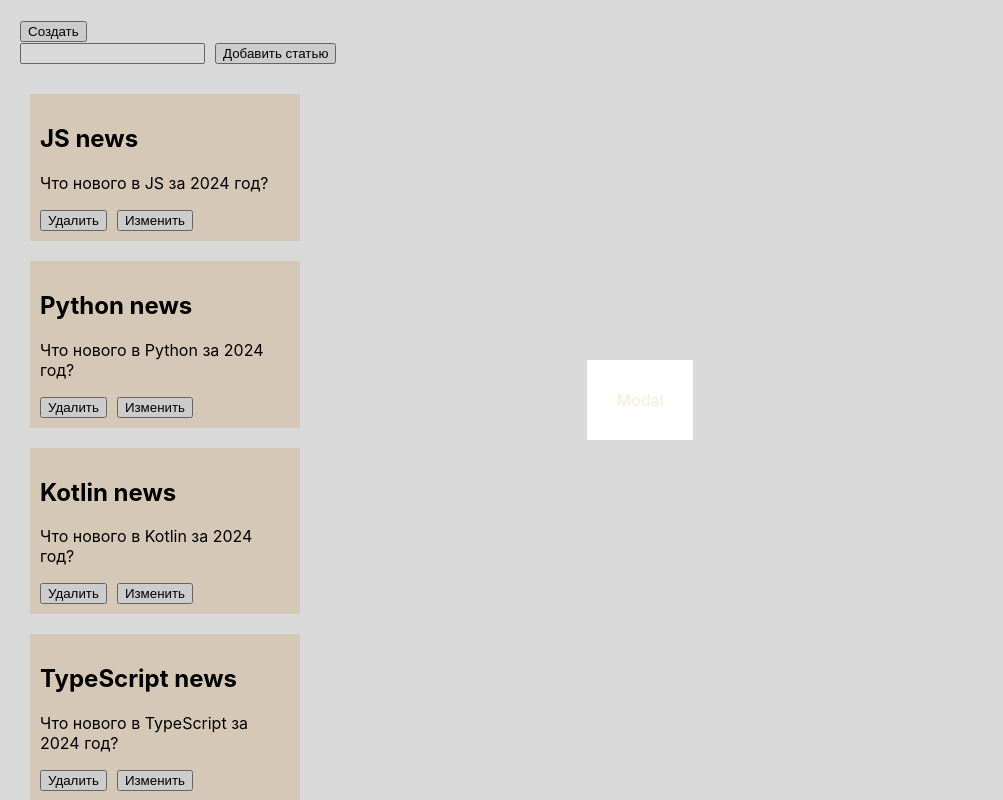
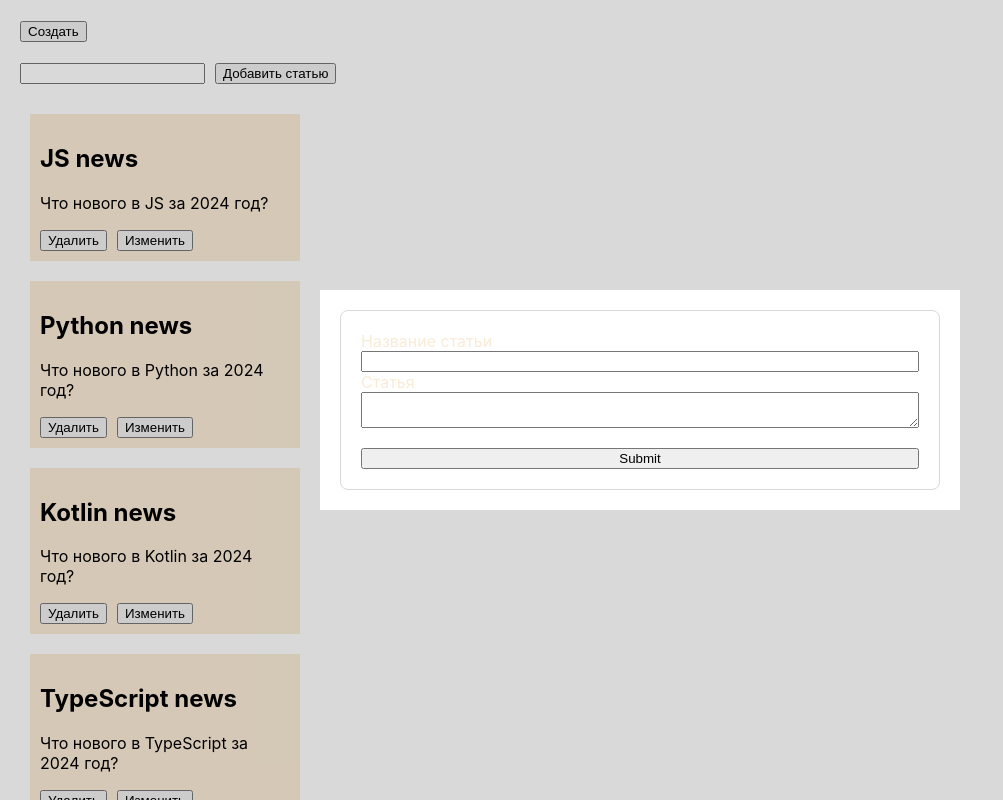
Before and after one commit to MonaMag/react-rtk-query, a React (Create React App) app: page / in a window 1280 px wide. Both pictures are taken after a click on the button "Создать". Shown: the top 800 px of the page, without its empty margins (0-1003 px from the left). Built offline with nearby package versions, Linux system fonts and the light colour scheme; data requests are answered from the project's data file.

Commit message:
form for create article added

```diff
--- a/db.json
+++ b/db.json
@@ -3,47 +3,173 @@
     {
       "id": 1,
       "title": "JS news",
-      "subtitle": "Что нового в JS за 2024 год?"
+      "subtitle": "Что нового в JS за 2024 год?",
+      "paragraph": "Сейчас в Интернете используется довольно много различных технологий. Данная статья посвящена описанию основных особенностей, преимуществ и недостатков популярных технологий JavaScript/Java, HTML, CSS.",
+      "createdArticle": "5.03.2024",
+      "comments": [
+        {
+          "text": "Спасибо за полезную статью",
+          "userId": "1",
+          "date": "06.03.2024"
+        },
+        {
+          "text": "Было позновательно",
+          "userId": "2",
+          "date": "07.03.2024"
+        }
+      ]
     },
     {
       "id": 2,
       "title": "Python news",
-      "subtitle": "Что нового в Python за 2024 год?"
+      "subtitle": "Что нового в Python за 2024 год?",
+      "paragraph": "Сейчас в Интернете используется довольно много различных технологий. Данная статья посвящена описанию основных особенностей, преимуществ и недостатков популярных технологий",
+      "createdArticle": "5.03.2024",
+      "comments": [
+        {
+          "text": "Спасибо за полезную статью",
+          "userId": "1",
+          "date": "06.03.2024"
+        },
+        {
+          "text": "Было позновательно",
+          "userId": "2",
+          "date": "07.03.2024"
+        }
+      ]
     },
     {
       "id": 3,
       "title": "Kotlin news",
-      "subtitle": "Что нового в Kotlin за 2024 год?"
+      "subtitle": "Что нового в Kotlin за 2024 год?",
+      "paragraph": "Сейчас в Интернете используется довольно много различных технологий. Данная статья посвящена описанию основных особенностей, преимуществ и недостатков популярных технологий",
+      "createdArticle": "5.03.2024",
+      "comments": [
+        {
+          "text": "Спасибо за полезную статью",
+          "userId": "1",
+          "date": "06.03.2024"
+        },
+        {
+          "text": "Было позновательно",
+          "userId": "2",
+          "date": "07.03.2024"
+        }
+      ]
     },
     {
       "id": 4,
       "title": "TypeScript news",
-      "subtitle": "Что нового в TypeScript за 2024 год?"
+      "subtitle": "Что нового в TypeScript за 2024 год?",
+      "paragraph": "Сейчас в Интернете используется довольно много различных технологий. Данная статья посвящена описанию основных особенностей, преимуществ и недостатков популярных технологий",
+      "createdArticle": "5.03.2024",
+      "comments": [
+        {
+          "text": "Спасибо за полезную статью",
+          "userId": "1",
+          "date": "06.03.2024"
+        },
+        {
+          "text": "Было позновательно",
+          "userId": "2",
+          "date": "07.03.2024"
+        }
+      ]
     },
     {
       "id": "6380",
       "title": "React",
-      "subtitle": "Что нового в React в 2024 году"
+      "subtitle": "Что нового в React в 2024 году",
+      "paragraph": "Сейчас в Интернете используется довольно много различных технологий. Данная статья посвящена описанию основных особенностей, преимуществ и недостатков популярных технологий",
+      "createdArticle": "5.03.2024",
+      "comments": [
+        {
+          "text": "Спасибо за полезную статью",
+          "userId": "1",
+          "date": "06.03.2024"
+        },
+        {
+          "text": "Было позновательно",
+          "userId": "2",
+          "date": "07.03.2024"
+        }
+      ]
     },
     {
       "id": "87d5",
       "title": "IA",
-      "subtitle": "Что нового в IA в 2024 году"
+      "subtitle": "Что нового в IA в 2024 году",
+      "paragraph": "Сейчас в Интернете используется довольно много различных технологий. Данная статья посвящена описанию основных особенностей, преимуществ и недостатков популярных технологий",
+      "createdArticle": "5.03.2024",
+      "comments": [
+        {
+          "text": "Спасибо за полезную статью",
+          "userId": "1",
+          "date": "06.03.2024"
+        },
+        {
+          "text": "Было позновательно",
+          "userId": "2",
+          "date": "07.03.2024"
+        }
+      ]
     },
     {
       "id": "3bd7",
       "title": "C++",
-      "subtitle": "Что нового в C++ в 2024 году"
+      "subtitle": "Что нового в C++ в 2024 году",
+      "paragraph": "Сейчас в Интернете используется довольно много различных технологий. Данная статья посвящена описанию основных особенностей, преимуществ и недостатков популярных технологий",
+      "createdArticle": "5.03.2024",
+      "comments": [
+        {
+          "text": "Спасибо за полезную статью",
+          "userId": "1",
+          "date": "06.03.2024"
+        },
+        {
+          "text": "Было позновательно",
+          "userId": "2",
+          "date": "07.03.2024"
+        }
+      ]
     },
     {
       "id": "92b1",
       "title": "C#",
-      "subtitle": "Что нового в C# в 2024 году"
+      "subtitle": "Что нового в C# в 2024 году",
+      "paragraph": "Сейчас в Интернете используется довольно много различных технологий. Данная статья посвящена описанию основных особенностей, преимуществ и недостатков популярных технологий",
+      "createdArticle": "5.03.2024",
+      "comments": [
+        {
+          "text": "Спасибо за полезную статью",
+          "userId": "1",
+          "date": "06.03.2024"
+        },
+        {
+          "text": "Было позновательно",
+          "userId": "2",
+          "date": "07.03.2024"
+        }
+      ]
     },
     {
       "id": "eadf",
       "title": "Redux",
-      "subtitle": "Что нового в 222 в 2024 году"
+      "subtitle": "Что нового в 222 в 2024 году",
+      "paragraph": "Сейчас в Интернете используется довольно много различных технологий. Данная статья посвящена описанию основных особенностей, преимуществ и недостатков популярных технологий",
+      "createdArticle": "5.03.2024",
+      "comments": [
+        {
+          "text": "Спасибо за полезную статью",
+          "userId": "1",
+          "date": "06.03.2024"
+        },
+        {
+          "text": "Было позновательно",
+          "userId": "2",
+          "date": "07.03.2024"
+        }
+      ]
     }
   ]
 }
--- a/src/App.tsx
+++ b/src/App.tsx
@@ -1,18 +1,10 @@
 import React from "react";
+import { ArticlesPage } from "./pages/ArticlesPage";
 import "./App.css";
-import { ArticlesPage } from "./pages/ArticlesPage";
-import { CreateArticleModal } from "./features/createArticle/CreateArticl";
 
 function App() {
-  /* const { data = [], isLoading, error } = useGetArticlesQuery();
-
-  console.log("data", data);
-  if (error) {
-    return <p>Ошибка при загрузке статей</p>;
-  }*/
   return (
     <div className={"App"}>
-      <CreateArticleModal />
       <ArticlesPage />
     </div>
   );
--- a/src/entities/Article/ui/ArticlesList.module.css
+++ b/src/entities/Article/ui/ArticlesList.module.css
@@ -6,7 +6,7 @@
 }
 
 .header {
-   margin-bottom: 20px;
+   margin: 20px 0 20px 0;
 }
 
 .input {
--- a/src/features/createArticle/CreateArticl.tsx
+++ b/src/features/createArticle/CreateArticlModal.tsx
@@ -1,12 +1,13 @@
 import { useState } from "react";
 import { Modal } from "../../shared/Modal/Modal";
 import { classNames } from "../../shared/classNames/classNames";
+import CreateArticleForm from "./CreateArticleForm";
 
-interface UserModalProps {
+interface CreateArticleModalProps {
   className?: string;
 }
 
-export const CreateArticleModal = ({ className }: UserModalProps) => {
+export const CreateArticleModal = ({ className }: CreateArticleModalProps) => {
   const [isCreateModal, setIsCreateModal] = useState(false);
 
   const onShowModal = () => {
@@ -26,7 +27,7 @@ export const CreateArticleModal = ({ className }: UserModalProps) => {
           isOpen={isCreateModal}
           onClose={onCloseModal}
         >
-          <div>Modal</div> {/* <CreateArticleForm onClose={onCloseModal} />*/}
+          <CreateArticleForm onClose={onCloseModal} />
         </Modal>
       )}
     </>
--- /dev/null
+++ b/src/features/createArticle/CreateArticleForm.module.css
@@ -0,0 +1,19 @@
+.wrapper {
+    display: flex;
+    margin: 0 auto;
+    width: 600px;
+}
+
+.inputWrapper {
+    display: flex;
+    flex-direction: column;
+    width: 100%;
+    border: 1px solid #d9d9d9;
+    border-radius: 8px;
+    padding: 20px;
+}
+
+
+.button {
+    margin-top: 20px;
+}
--- /dev/null
+++ b/src/features/createArticle/CreateArticleForm.tsx
@@ -0,0 +1,67 @@
+import React, { FC, memo } from "react";
+import { useFormik } from "formik";
+import * as Yup from "yup";
+import cls from "./CreateArticleForm.module.css";
+
+export interface CreateArticleFormProps {
+  className?: string;
+  onClose: () => void;
+}
+
+const CreateArticleForm: FC<CreateArticleFormProps> = memo(() => {
+  const formik = useFormik({
+    initialValues: {
+      title: "",
+      paragraph: "",
+    },
+    validationSchema: Yup.object({
+      title: Yup.string()
+        .max(20, "Количество символов не должно превышать 20")
+        .required("Введите название статьи"),
+      paragraph: Yup.string()
+        .min(20, "Количество символов не менее 20")
+        .required("Ведите текст статьи"),
+    }),
+    onSubmit: (values) => {
+      alert(JSON.stringify(values, null, 2));
+    },
+  });
+
+  return (
+    <div>
+      <form onSubmit={formik.handleSubmit} className={cls.wrapper}>
+        <div className={cls.inputWrapper}>
+          <label htmlFor="title">Название статьи</label>
+          <input
+            id="title"
+            name="title"
+            type="text"
+            onChange={formik.handleChange}
+            onBlur={formik.handleBlur}
+            value={formik.values.title}
+          />
+          {formik.touched.title && formik.errors.title ? (
+            <div>{formik.errors.title}</div>
+          ) : null}
+
+          <label htmlFor="article">Статья</label>
+          <textarea
+            id="paragraph"
+            name="paragraph"
+            onChange={formik.handleChange}
+            onBlur={formik.handleBlur}
+            value={formik.values.paragraph}
+          />
+          {formik.touched.paragraph && formik.errors.paragraph ? (
+            <div>{formik.errors.paragraph}</div>
+          ) : null}
+          <button type="submit" className={cls.button}>
+            Submit
+          </button>
+        </div>
+      </form>
+    </div>
+  );
+});
+
+export default CreateArticleForm;
--- a/src/pages/ArticlesPage.tsx
+++ b/src/pages/ArticlesPage.tsx
@@ -8,6 +8,7 @@ import {
 import { ArticlesList } from "../entities/Article/ui/ArticlesList";
 import { IArticle } from "../entities/Article/model/types/types";
 import cls from "../entities/Article/ui/ArticlesList.module.css";
+import { CreateArticleModal } from "../features/createArticle/CreateArticlModal";
 
 interface ArticlesPageProps {
   className?: string;
@@ -35,6 +36,7 @@ export const ArticlesPage: FC<ArticlesPageProps> = ({ className }) => {
 
   return (
     <div>
+      <CreateArticleModal />
       <div className={cls.header}>
         <input
           type="text"
--- a/src/shared/Modal/Modal.module.css
+++ b/src/shared/Modal/Modal.module.css
@@ -21,7 +21,7 @@
 }
 
 .content {
-    padding: 30px;
+    padding: 20px;
     background: #ffffff;
     transform: scale(0.5);
     transition: 0.3s transform;
```
Also changed, not shown: src/entities/Article/model/types/types.ts (+9 -0 lines).
